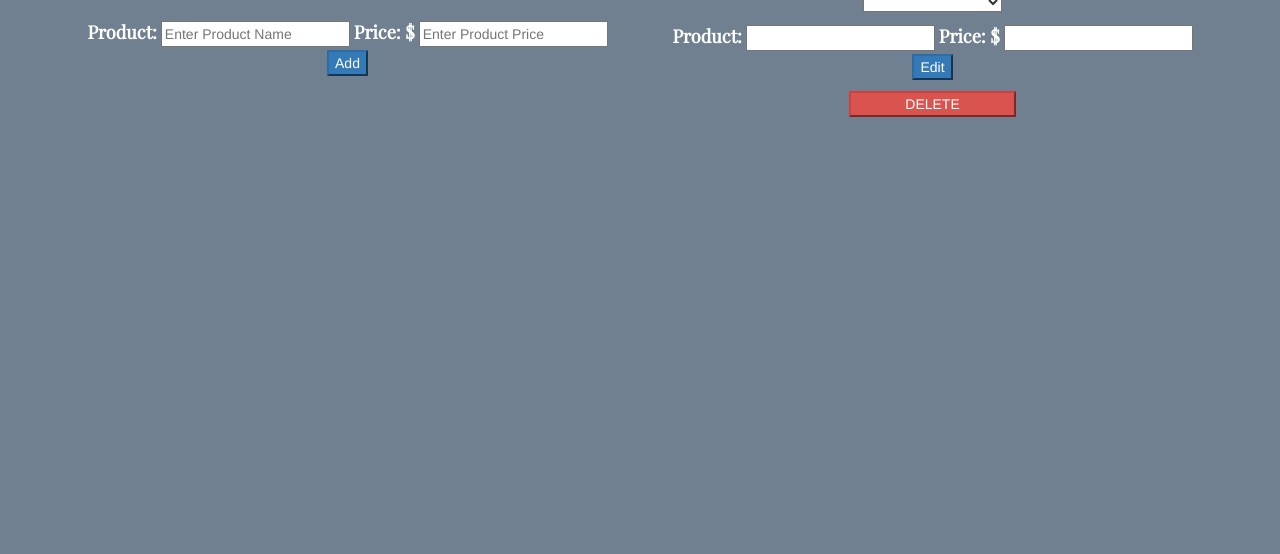
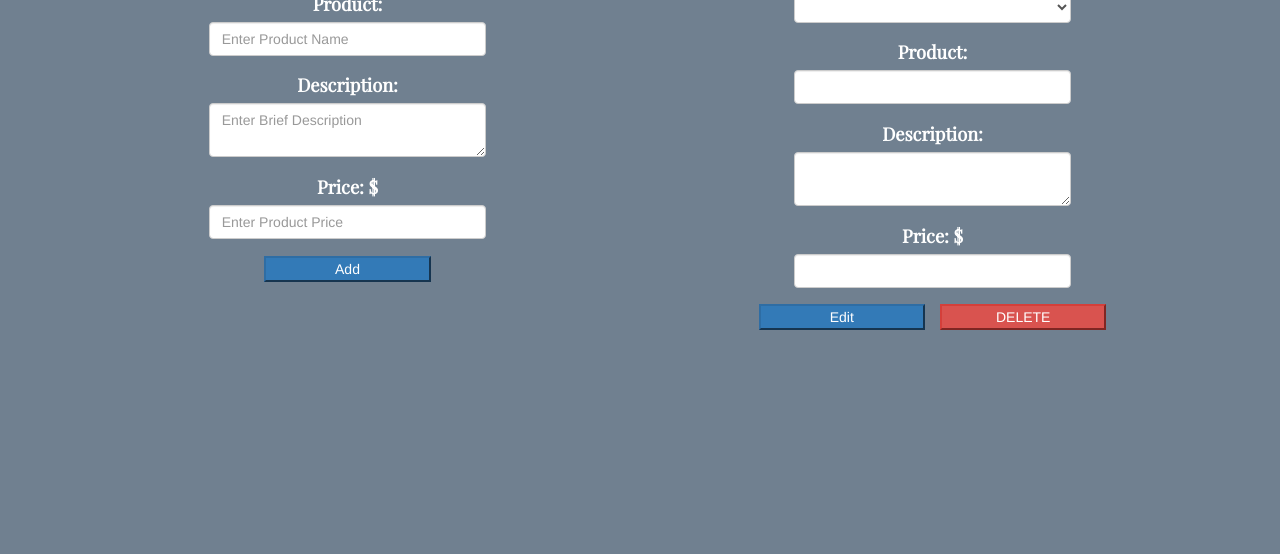
Before and after one commit to SJTreadway/ecommerce, a website: page public/index.html at #!/admin in a window 1280 px wide. Shown: the part 246-800 px from the top of the page. Drawn offline with nearby package versions, Linux system fonts and the light colour scheme; some packages are replaced by stand-ins of ours; no server answers.

Commit message:
changes styling, adds descriptions

```diff
--- a/public/admin/adminTmpl.html
+++ b/public/admin/adminTmpl.html
@@ -5,22 +5,26 @@
 	</div>
 	<hr>
 	<div class="row">
-		<div class="text-center col-md-6 add">
+		<div class="text-center col-md-6">
 			<h2 class="white addTitle">Add Product</h2>
-			<label class="white">Product:</label> <input ng-model="newProduct.name" placeholder="Enter Product Name">
-			<label class="white">Price: $</label> <input ng-model="newProduct.price" placeholder="Enter Product Price">
-			<button class="btn-primary" ng-click="addProduct()">Add</button>
+			<form class="form-group">
+				<label class="white">Product:</label><input class="form-control" ng-model="newProduct.name" placeholder="Enter Product Name">
+				<label class="white">Description:</label><textarea class="form-control" ng-model="newProduct.description" placeholder="Enter Brief Description"></textarea>
+				<label class="white">Price: $</label><input class="form-control" ng-model="newProduct.price" placeholder="Enter Product Price">
+			</form>
+			<button class="btn-primary add" ng-click="addProduct()">Add</button>
 		</div>
 		<div class="col-md-6">
 			<div class="text-center">
 				<h2 class="white">Edit/Delete Product</h2>
-				<select class="center-block" ng-options="product.name for product in products" ng-model="selectedProduct" ng-change="product"></select>
-				<label class="white">Product:</label> <input ng-model="selectedProduct.name">
-				<label class="white">Price: $</label> <input ng-model="selectedProduct.price">
-				<button class="btn-primary" ng-click="editProduct()">Edit</button>
-			</div>
-			<div class="text-center delete">
-				<button class="btn-danger" ng-click="deleteProduct()">DELETE</button>
+				<form class="form-group">
+					<select id="select" class="center-block form-control" ng-options="product.name for product in products" ng-model="selectedProduct" ng-change="product"></select>
+					<label class="white">Product:</label><input class="form-control" ng-model="selectedProduct.name">
+					<label class="white">Description:</label><textarea class="form-control" ng-model="selectedProduct.description"></textarea>
+					<label class="white">Price: $</label><input class="form-control" ng-model="selectedProduct.price">
+				</form>
+				<button class="btn-primary edit" ng-click="editProduct()">Edit</button>
+				<button class="btn-danger delete" ng-click="deleteProduct()">DELETE</button>
 			</div>
 		</div>
 	</div>
--- a/public/js/adminCtrl.js
+++ b/public/js/adminCtrl.js
@@ -11,11 +11,11 @@
 			getProducts();
 
 			$scope.addProduct = function() {
-				if(!$scope.newProduct || !$scope.newProduct.name || !$scope.newProduct.price) {
-					alert('Please add a product and a price.');
+				if(!$scope.newProduct || !$scope.newProduct.name || !$scope.newProduct.description || !$scope.newProduct.price) {
+					alert('Please add a product, a description, and a price.');
 				}
 				else {
-					ecommerceService.addProduct($scope.newProduct.name, $scope.newProduct.price).then(function(res) {
+					ecommerceService.addProduct($scope.newProduct.name, $scope.newProduct.description, $scope.newProduct.price).then(function(res) {
 						$scope.newProduct = '';
 						alert("Your product has been added. Go back to the home page to find it.");
 					});
@@ -27,7 +27,7 @@
 					alert('Please select a product to edit.');
 				}
 				else {
-					ecommerceService.editProduct($scope.selectedProduct._id, $scope.selectedProduct.name, $scope.selectedProduct.price).then(function(res) {
+					ecommerceService.editProduct($scope.selectedProduct._id, $scope.selectedProduct.name, $scope.selectedProduct.description, $scope.selectedProduct.price).then(function(res) {
 						$scope.selectedProduct = '';
 						alert("You have successfully edited this product. Go to the home page to see your changes.")
 					});
--- a/public/js/service.js
+++ b/public/js/service.js
@@ -11,23 +11,25 @@
 				})
 			};
 
-			this.addProduct = function(name, price) {
+			this.addProduct = function(name, description, price) {
 				return $http({
 					method: 'POST',
 					url: '/products',
 					data: {
 						name: name,
+						description: description,
 						price: price
 					}
 				});
 			};
 
-			this.editProduct = function(id, name, price) {
+			this.editProduct = function(id, name, description, price) {
 				return $http({
 					method: 'PUT',
 					url: '/products/' + id,
 					data: {
 						name: name,
+						description: description,
 						price: price
 					}
 				});
--- a/public/styles.css
+++ b/public/styles.css
@@ -1,12 +1,14 @@
 body {
 	background: slategray;
 }
-select {
-	width: 25%;
-	margin: 2% 0;
+input {
+	height: 20%;
 }
 label {
 	font-size: 1.3em;
+}
+#select {
+	height: 30%;
 }
 .white {
 	color: white;
@@ -19,6 +21,10 @@ label {
 	float: right;
 	display: inline;
 }
+.form-control {
+	width: 50%;
+	margin: 0 auto 3%;
+}
 .products {
 	font-size: 1.5em;
 	margin-bottom: 2%;
@@ -26,15 +32,12 @@ label {
 	font-weight: bold;
 	border-bottom: 1px dashed white;
 }
-.delete {
-	margin-top: 2%;
+.edit {
+	margin-right: 2%;
 }
-.delete button{
+.delete, .add, .edit {
 	width: 30%;
 }
 .row {
 	margin-top: 5%;
 }
-.addTitle {
-	margin-bottom: 7%;
-}
```
Also changed, not shown: public/home/homeTmpl.html (+2 -1 lines).
